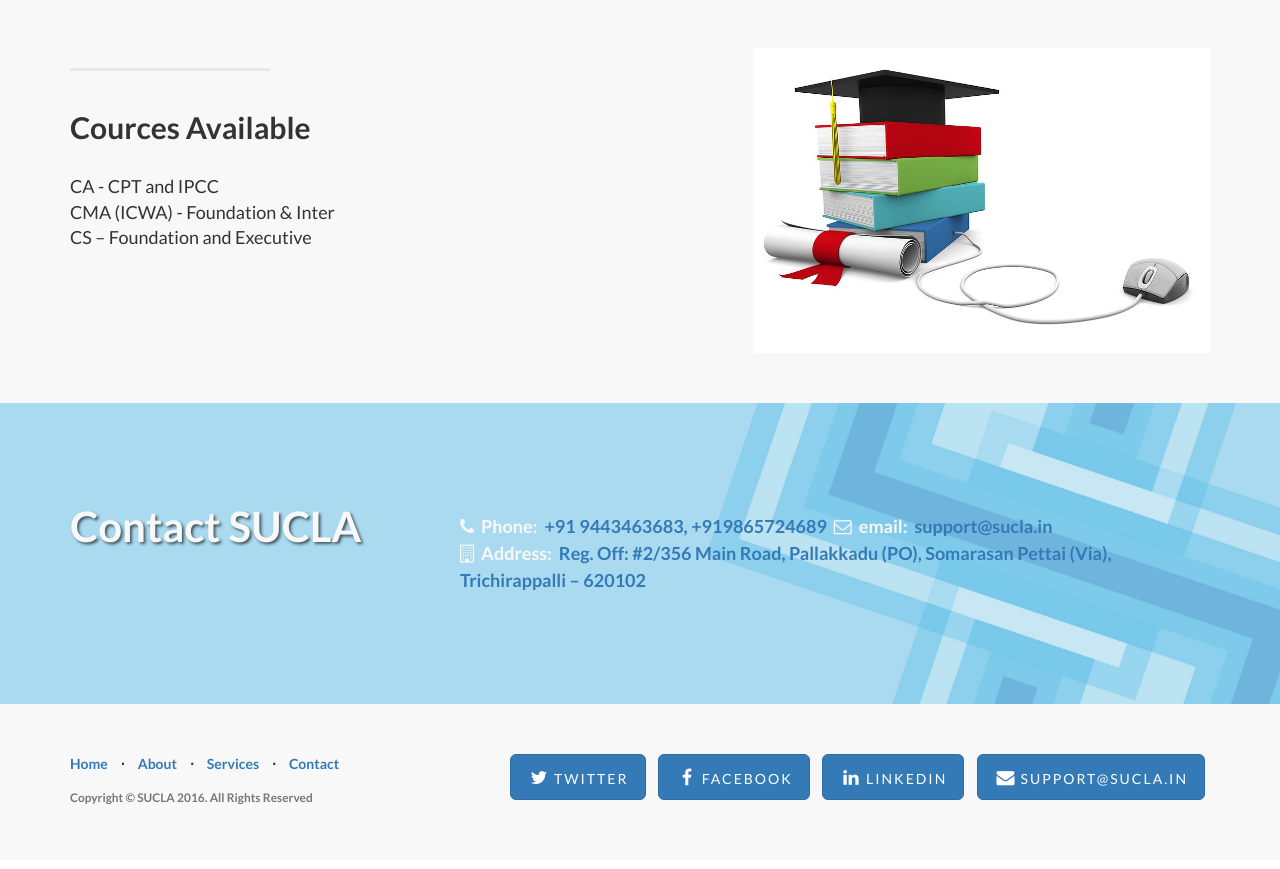
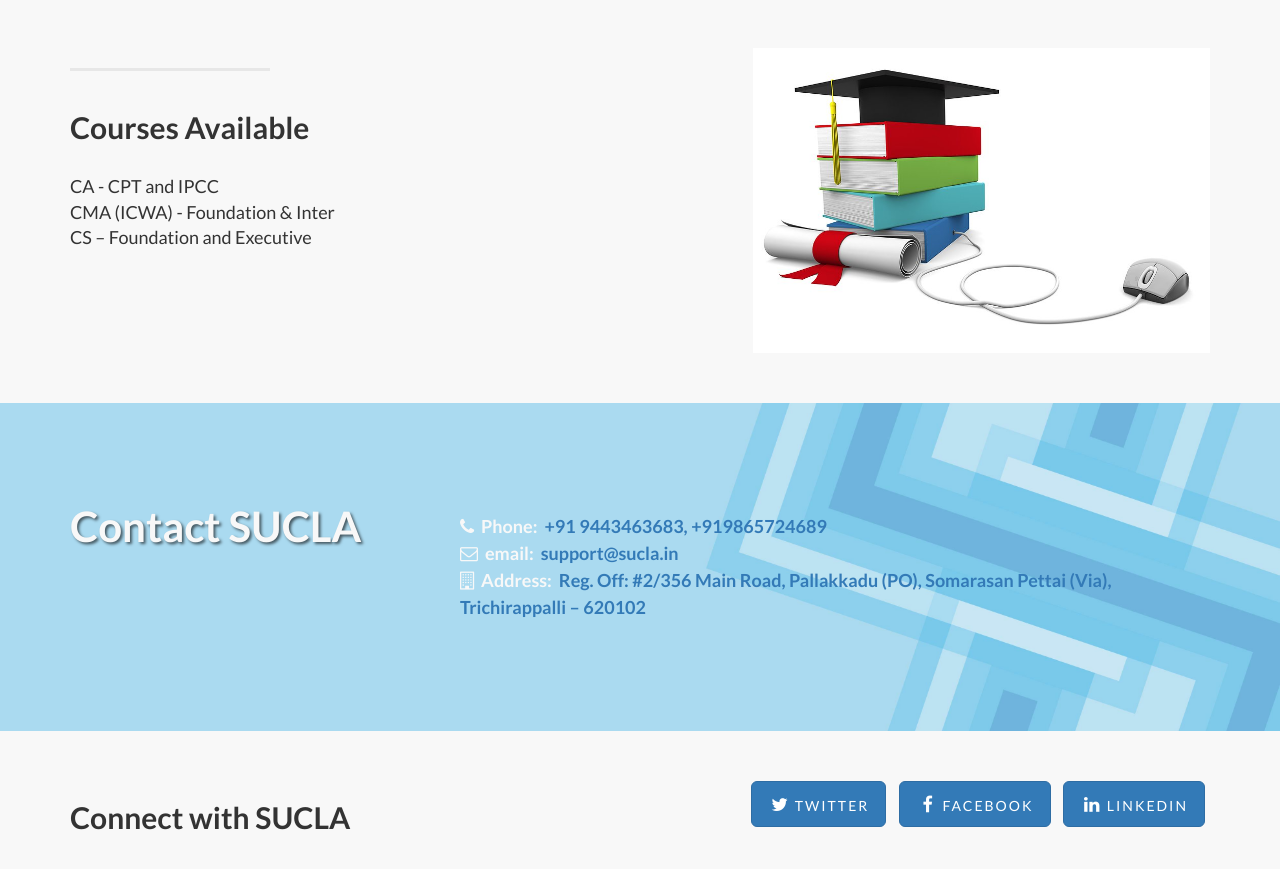
Before and after one commit to PeppyCodes/Daffini-Education, a plain HTML site: page index.html in a window 1280 px wide. Shown: the part 841-1710 px from the top of the page. Drawn offline with Linux system fonts and the light colour scheme.

Commit message:
Notice Changes 2.0

```diff
--- a/index.html
+++ b/index.html
@@ -102,7 +102,7 @@ Structured Methodology, Expert Faculty, Comprehensive Study Materials, Regular T
                 <div class="col-lg-5 col-sm-6">
                     <hr class="section-heading-spacer">
                     <div class="clearfix"></div>
-                    <h2 class="section-heading">Cources Available</h2>
+                    <h2 class="section-heading">Courses Available</h2>
                     <p class="lead">CA - CPT and IPCC<br>CMA (ICWA) - Foundation & Inter<br>CS – Foundation and Executive</p>
                 </div>
                 <div class="col-lg-5 col-lg-offset-2 col-sm-6">
@@ -172,8 +172,8 @@ Structured Methodology, Expert Faculty, Comprehensive Study Materials, Regular T
                 </div>
                 <div class="col-lg-8">
 
-              <H4 class="KarthiSpace"><i class="fa fa-phone fa-1x wow bounceIn"></i>&nbsp;&nbsp;Phone:&nbsp;&nbsp;<a title="SUCLA in Somarasan Pettai, Trichy" href="tel:++9194434 63683">+91 9443463683,</a>   <a href="tel:+919865724689">+919865724689</a>&nbsp;&nbsp;<i class="fa fa-envelope-o fa-1 wow bounceIn" data-wow-delay=".1s"></i>&nbsp;&nbsp;email:&nbsp;&nbsp;<a title="SUCLA in Somarasan Pettai, Trichy" href="mailto:support@sucla.in">support@sucla.in</a><br>
-                  <i class="fa fa-building-o fa-1x wow bounceIn" data-wow-delay=".1s"></i>&nbsp;&nbsp;Address:&nbsp;&nbsp;<a target="_blank" title="SUCLA in Somarasan Pettai, Trichy" href="https://www.sucla.in">Reg. Off: #2/356 Main Road, Pallakkadu (PO), Somarasan Pettai (Via), Trichirappalli – 620102</a></H4>
+              <H4 class="KarthiSpace"><i class="fa fa-phone fa-1x"></i>&nbsp;&nbsp;Phone:&nbsp;&nbsp;<a title="SUCLA in Somarasan Pettai, Trichy" href="tel:++9194434 63683">+91 9443463683,</a>   <a href="tel:+919865724689">+919865724689</a><br><i class="fa fa-envelope-o fa-1" data-wow-delay=".1s"></i>&nbsp;&nbsp;email:&nbsp;&nbsp;<a title="SUCLA in Somarasan Pettai, Trichy" href="mailto:support@sucla.in">support@sucla.in</a><br>
+                  <i class="fa fa-building-o fa-1x" data-wow-delay=".1s"></i>&nbsp;&nbsp;Address:&nbsp;&nbsp;<a target="_blank" title="SUCLA in Somarasan Pettai, Trichy" href="https://www.sucla.in">Reg. Off: #2/356 Main Road, Pallakkadu (PO), Somarasan Pettai (Via), Trichirappalli – 620102</a></H4>
                 </div>
             </div>
 
@@ -190,8 +190,12 @@ Structured Methodology, Expert Faculty, Comprehensive Study Materials, Regular T
     <footer>
         <div class="container">
             <div class="row">
+
+
+
                 <div class="col-lg-4">
-                    <ul class="list-inline">
+                     <h2>Connect with SUCLA</h2>
+                     <!-- <ul class="list-inline">
                         <li>
                             <a href="#">Home</a>
                         </li>
@@ -208,8 +212,10 @@ Structured Methodology, Expert Faculty, Comprehensive Study Materials, Regular T
                             <a href="#contact">Contact</a>
                         </li>
                     </ul>
-                    <p class="copyright text-muted small">Copyright &copy; SUCLA 2016. All Rights Reserved</p>
+                    <p class="copyright text-muted small">Copyright &copy; SUCLA 2016. All Rights Reserved</p>  --->
                 </div>
+
+
 
 
                  <div class="col-lg-8">
@@ -224,9 +230,7 @@ Structured Methodology, Expert Faculty, Comprehensive Study Materials, Regular T
                             <a href="#" class="btn btn-primary btn-lg"><i class="fa fa-linkedin fa-fw"></i> <span class="network-name">Linkedin</span></a>
                         </li>
 
-                         <li>
-                           <a href="mailto:support@sucla.in" class="btn btn-primary btn-lg"><i class="fa fa-envelope fa-fw"></i> <span class="network-name">support@sucla.in</span></a>
-                        </li>
+
 
                     </ul>
                 </div>
```
